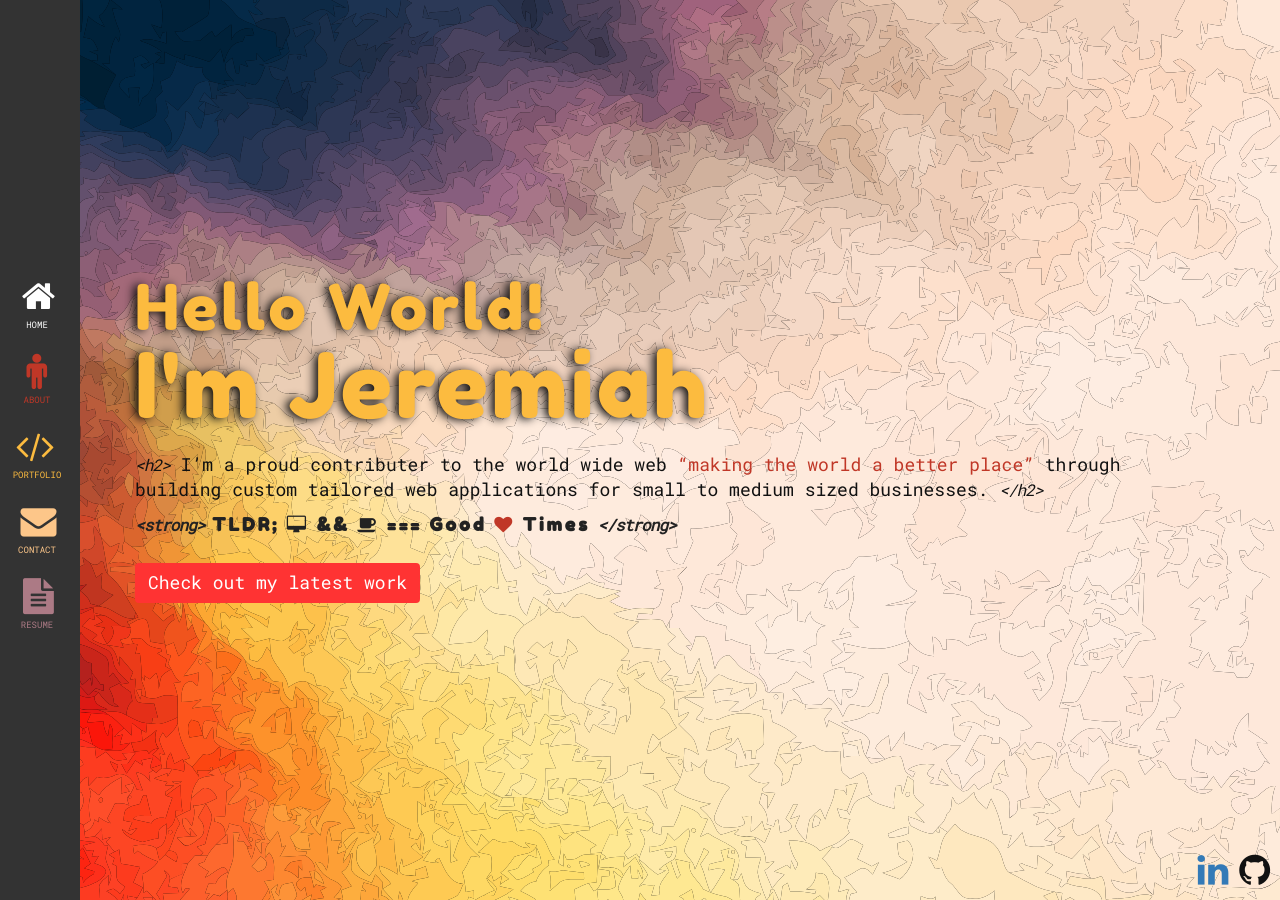
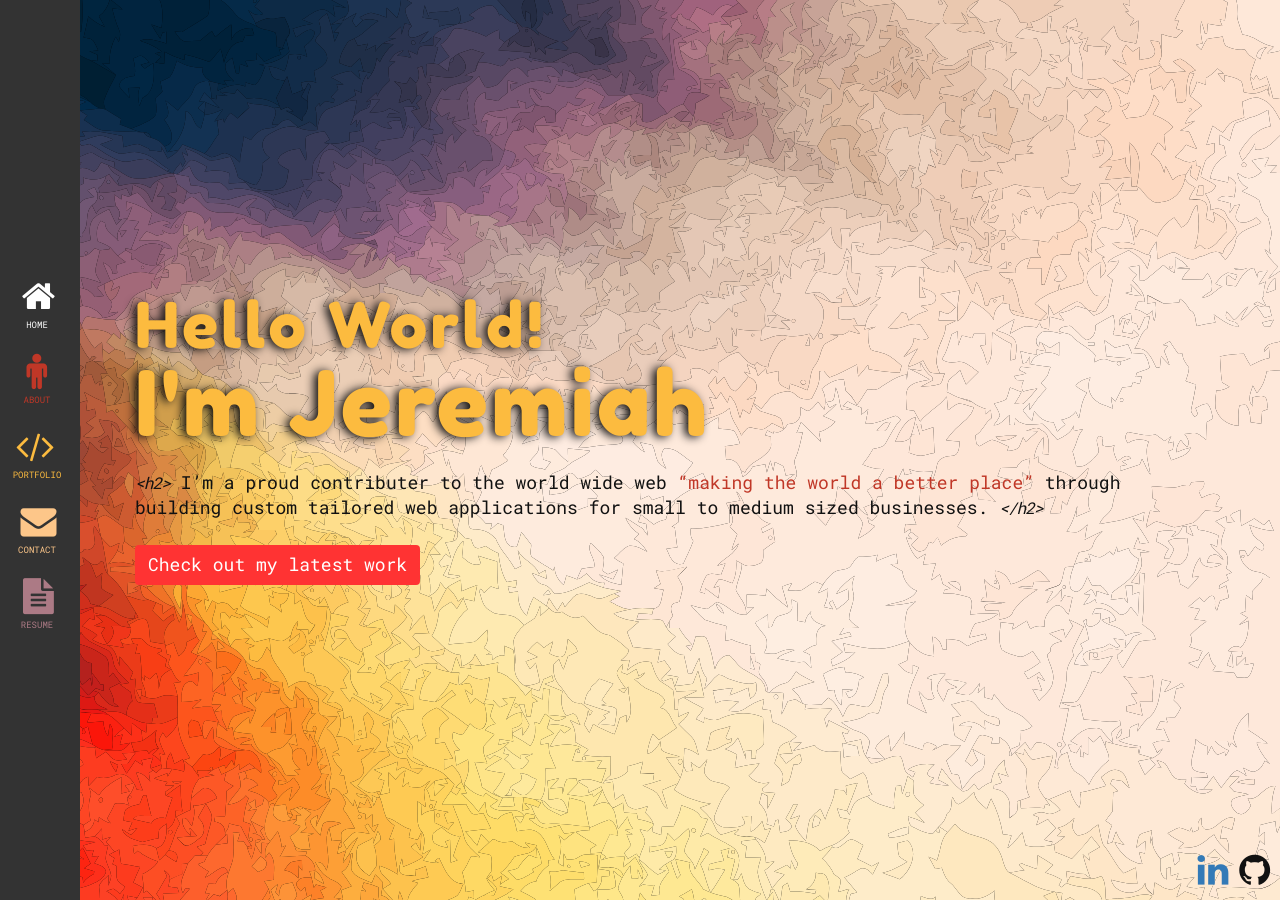
Before and after one commit to JWizerd/2017_personal_portfolio, a Jekyll site: the page built from index.html, in a window 1280 px wide. Built offline with Jekyll 4.4.1, drawn with Linux system fonts in a browser that asks for light colours.

Commit message:
removed tldr

```diff
--- a/index.html
+++ b/index.html
@@ -10,11 +10,11 @@ layout: default
     I’m a proud contributer to the world wide web <span class="apple">“making the world a better place”</span> through building custom tailored web applications for small to medium sized businesses.
   </h2>
 
-  <strong class="tldr">
+<!--   <strong class="tldr">
     TLDR; <i class="fa fa-desktop"></i> &amp;&amp;
           <i class="fa fa-coffee"></i>
           === Good <i class="apple fa fa-heart"></i> Times
-  </strong>
+  </strong> -->
 
   <button class="work btn btn-red block btn-home my-animate tada"><a class="work" href="work">Check out my latest work</a></button>
 </div>
```
